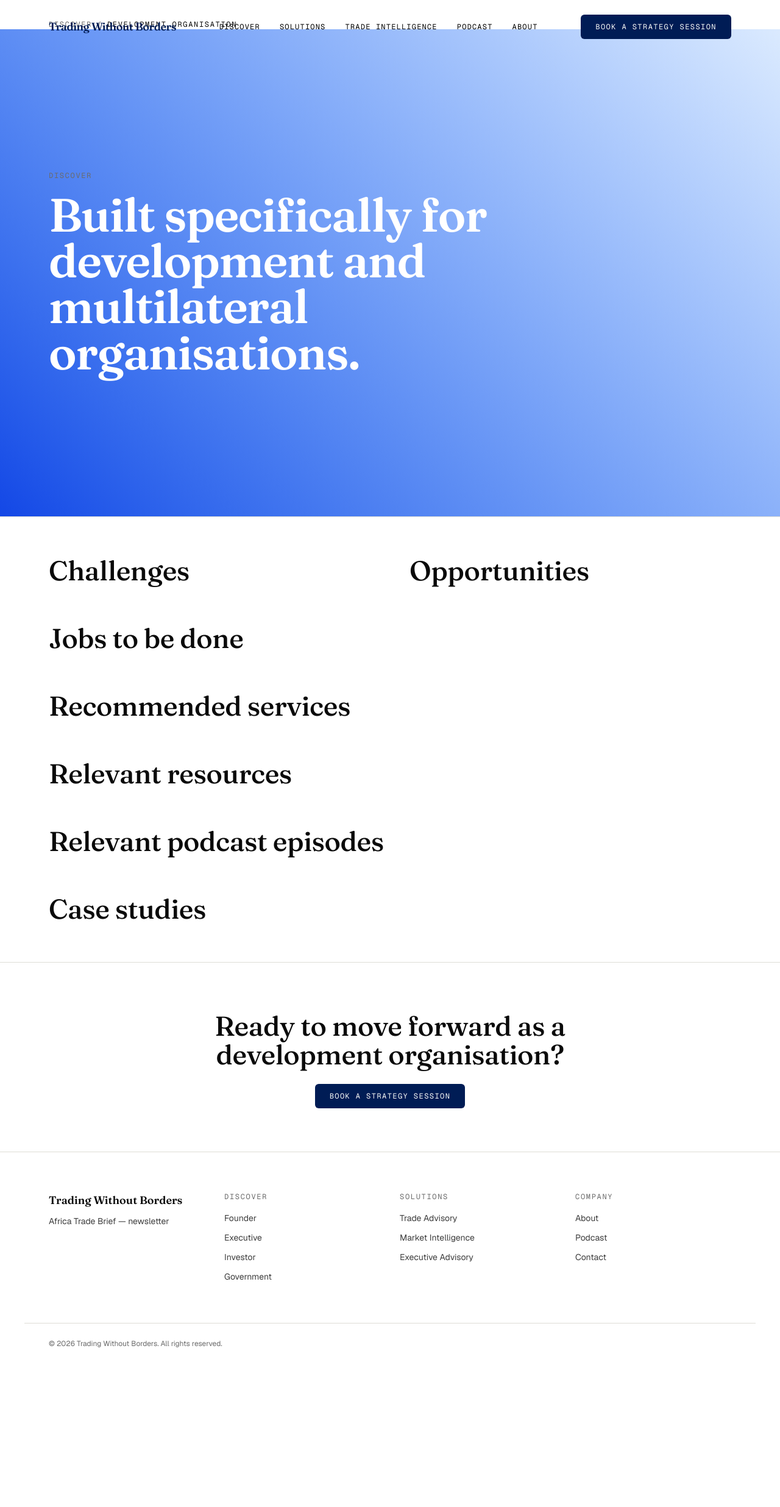
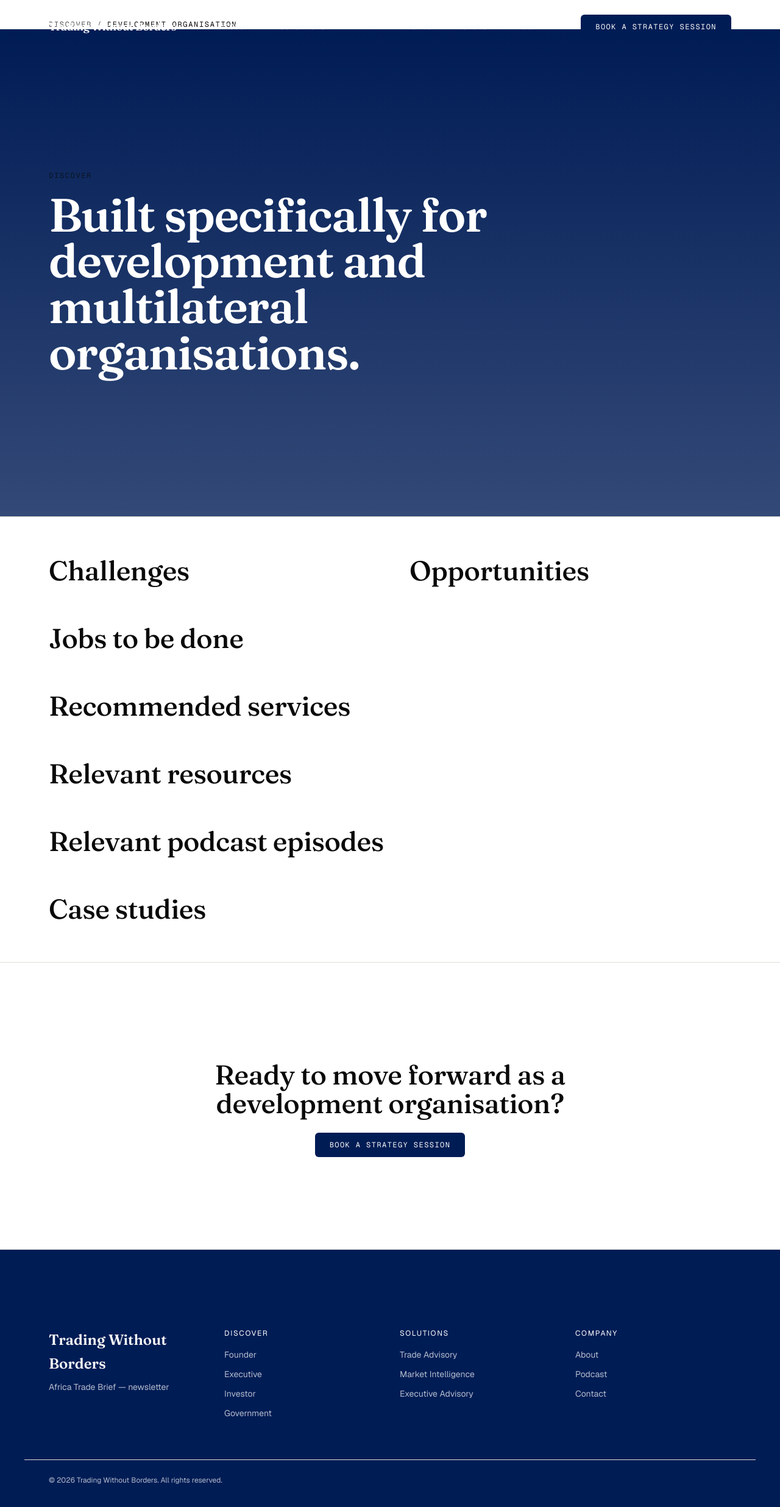
Before and after one commit to Udeme01/Trading-Without-Borders, a Next.js app: page /discover/development-organisation in a window 1280 px wide. Shown: the top 2472 px of the page at 61% size. Before the commit the page ends 2238 px from the top, so only its background shows below. Built offline with nearby package versions, Linux system fonts and the light colour scheme.

Commit message:
feat: completed all sections in the homepage

```diff
--- a/app/globals.css
+++ b/app/globals.css
@@ -62,17 +62,17 @@ p {
 }
 
 .meta-label {
-  @apply font-mono uppercase text-xs tracking-[0.14em] text-ink-40;
+  @apply font-mono uppercase text-xs tracking-[0.14em] text-ink/70;
 }
 
 ::selection {
   @apply bg-ink text-paper;
 }
 
-:focus-visible {
+/* :focus-visible {
   outline: 2px solid var(--color-ink);
   outline-offset: 3px;
-}
+} */
 
 @media (prefers-reduced-motion: reduce) {
   *,
--- a/components/content/RoleCard.tsx
+++ b/components/content/RoleCard.tsx
@@ -13,16 +13,16 @@ export default function RoleCard({
   return (
     <Link
       href={`/discover/${role.slug}`}
-      className="group relative block border border-line p-5 transition-colors hover:bg-[#001C55] rounded-2xl shadow-xs hover:shadow-2xl hover:translate-y-[-8px]"
+      className="group relative block border border-line p-5 py-32 transition-colors hover:bg-[#001C55] rounded-2xl shadow-xs hover:shadow-2xl hover:translate-y-[-8px] flex flex-col justify-between"
     >
-      <span className="meta-label text-black/60 group-hover:text-paper/45!">
+      <span className="meta-label text-black/60 group-hover:text-paper/45! absolute top-5">
         {String(index + 1).padStart(2, "0")}
       </span>
       <ArrowUpRight
         size={16}
         className="absolute right-5 top-5 text-black/60 group-hover:text-paper"
       />
-      <h3 className="mt-8 font-display text-xl font-semibold leading-snug text-[#001C55] group-hover:text-white">
+      <h3 className="mt-8 font-display text-xl font-semibold text-[#001C55] group-hover:text-white">
         {role.label}
       </h3>
       <p className="mt-2 text-xs leading-snug text-[#001C55] group-hover:text-white">
--- a/components/layout/Footer.tsx
+++ b/components/layout/Footer.tsx
@@ -31,19 +31,19 @@ const FOOTER_COLUMNS = [
 
 export default function Footer() {
   return (
-    <footer className="border-t border-line">
+    <footer className="border-t border-line bg-[#001C55] py-16 text-paper">
       <Container className="grid grid-cols-2 gap-8 py-16 md:grid-cols-4">
         <div className="col-span-2 md:col-span-1">
-          <p className="font-display text-lg font-semibold">Trading Without Borders</p>
-          <p className="mt-2 text-sm text-ink-60">Africa Trade Brief — newsletter</p>
+          <p className="font-display text-xl lg:text-2xl font-semibold">Trading Without Borders</p>
+          <p className="mt-2 text-sm text-white/70">Africa Trade Brief — newsletter</p>
         </div>
         {FOOTER_COLUMNS.map((col) => (
           <div key={col.heading}>
-            <p className="meta-label">{col.heading}</p>
+            <p className="uppercase text-xs tracking-[0.14em] text-white">{col.heading}</p>
             <ul className="mt-3 space-y-2">
               {col.links.map((link) => (
                 <li key={link.href}>
-                  <Link href={link.href} className="text-sm text-ink-60 hover:text-ink">
+                  <Link href={link.href} className="text-sm text-white/70 hover:text-white">
                     {link.label}
                   </Link>
                 </li>
@@ -53,7 +53,7 @@ export default function Footer() {
         ))}
       </Container>
       <Container className="border-t border-line py-6">
-        <p className="text-xs text-ink-40">
+        <p className="text-xs text-white/70">
           © {new Date().getFullYear()} Trading Without Borders. All rights reserved.
         </p>
       </Container>
--- a/components/layout/Header.tsx
+++ b/components/layout/Header.tsx
@@ -22,7 +22,7 @@ export default function Header() {
 
   useEffect(() => {
     const handleScroll = () => {
-      setIsScrolled(window.scrollY > 150);
+      setIsScrolled(window.scrollY > 50);
     };
 
     window.addEventListener("scroll", handleScroll);
@@ -34,12 +34,12 @@ export default function Header() {
 
   return (
     <header
-      className={`fixed top-0 inset-x-0 z-50 ${isScrolled ? "bg-white shadow-sm backdrop-blur-sm" : "bg-paper/0"} transition-colors`}
+      className={`fixed top-0 inset-x-0 z-50 ${isScrolled ? "bg-white shadow-2xl backdrop-blur-sm" : "bg-paper/0"} transition-colors`}
     >
       <Container className="flex items-center justify-between py-6">
         <Link
           href="/"
-          className="font-display text-lg font-semibold tracking-tight text-[#001C55] hover:text-[#001C55]/90"
+          className={`font-display text-lg font-semibold tracking-tight ${isScrolled ? "text-[#001C55]" : "text-white"}`}
         >
           Trading Without Borders
         </Link>
@@ -50,7 +50,7 @@ export default function Header() {
             toggle={setIsOpen}
             size={20}
             rounded
-            color="#000"
+            color={isScrolled ? "#001C55" : "#FFFFFF"}
           />
         </div>
 
@@ -59,7 +59,7 @@ export default function Header() {
             <Link
               key={link.href}
               href={link.href}
-              className="font-mono text-xs uppercase tracking-widest text-black"
+              className={`font-mono text-xs uppercase tracking-widest ${isScrolled ? "text-[#001C55]" : "text-white"}`}
             >
               {link.label}
             </Link>
--- a/components/sections/CTASection.tsx
+++ b/components/sections/CTASection.tsx
@@ -11,7 +11,7 @@ export default function CTASection({
   cta?: { href: string; label: string };
 }) {
   return (
-    <section className="border-t border-line py-20 text-center">
+    <section className="border-t border-line py-40 text-center">
       <Container>
         <h2 className="mx-auto max-w-2xl">{headline}</h2>
         <div className="mt-8">
--- a/components/sections/Hero.tsx
+++ b/components/sections/Hero.tsx
@@ -20,7 +20,7 @@ export default function Hero({
   secondaryCta,
 }: HeroProps) {
   return (
-    <section className="border-b border-line min-h-screen flex items-center py-20 bg-linear-45 from-blue-700 to-blue-100">
+    <section className="border-b border-line min-h-screen flex items-center py-20 bg-linear-to-b from-[#001C55] to-[#001C55]/80">
       <Container>
         {eyebrow && <p className="meta-label mb-4">{eyebrow}</p>}
         <h1 className="max-w-4xl font-bold text-3xl md:text-6xl text-white">
--- a/components/sections/NewsletterBanner.tsx
+++ b/components/sections/NewsletterBanner.tsx
@@ -4,11 +4,15 @@ import Container from "@/components/ui/Container";
 // Trade Intelligence article per the Content Relationship Map.
 export default function NewsletterBanner() {
   return (
-    <section className="border-y border-line bg-ink-80/3 py-16">
+    <section className="border-y border-line bg-[#001C55] py-16 md:py-32">
       <Container className="flex flex-col items-start justify-between gap-6 md:flex-row md:items-center">
         <div>
-          <p className="meta-label">Africa Trade Brief</p>
-          <h3 className="mt-2">Trade intelligence, in your inbox.</h3>
+          <p className="uppercase text-xs tracking-[0.14em] text-white/60">
+            Africa Trade Brief
+          </p>
+          <h3 className="mt-2 text-white md:text-xl">
+            Trade intelligence, in your inbox.
+          </h3>
         </div>
         {/* TODO: wire to email provider */}
         <form className="flex w-full max-w-sm gap-2 md:w-auto">
@@ -16,11 +20,11 @@ export default function NewsletterBanner() {
             type="email"
             required
             placeholder="you@company.com"
-            className="w-full border border-line bg-paper px-4 py-3 text-sm outline-hidden focus-visible:border-ink"
+            className="w-full border-none bg-paper px-4 py-3 text-sm outline-none rounded-md"
           />
           <button
             type="submit"
-            className="bg-ink px-5 py-3 font-mono text-xs uppercase tracking-[0.12em] text-paper hover:bg-ink-80"
+            className="bg-white text-black px-5 py-3 font-mono text-xs uppercase tracking-[0.12em] hover:bg-white/20 hover:text-white rounded-md"
           >
             Subscribe
           </button>
--- a/components/ui/Card.tsx
+++ b/components/ui/Card.tsx
@@ -11,21 +11,33 @@ interface CardProps {
 
 // One shared card shape for Role cards (Choose Your Journey), Solution
 // cards, Article cards, Podcast cards — pass different eyebrow/copy.
-export default function Card({ href, eyebrow, title, description, className }: CardProps) {
+export default function Card({
+  href,
+  eyebrow,
+  title,
+  description,
+  className,
+}: CardProps) {
   return (
     <Link
       href={href}
       className={cn(
-        "group block border border-line p-6 transition-colors hover:border-ink hover:bg-[#001C55] rounded-2xl shadow-xs hover:shadow-2xl hover:translate-y-[-8px]",
-        className
+        "group block border border-line p-6 transition-colors hover:border-ink hover:bg-[#001C55] rounded-2xl shadow-xs hover:shadow-2xl hover:translate-y-[-8px] py-32 relative",
+        className,
       )}
     >
-      {eyebrow && <span className="meta-label uppercase text-[10px] text-[#001C55] tracking-[0.14em] group-hover:text-white">{eyebrow}</span>}
+      {eyebrow && (
+        <span className="uppercase text-xs tracking-[0.14em] text-[10px] text-in/60 group-hover:text-white absolute top-5">
+          {eyebrow}
+        </span>
+      )}
       <h3 className="mt-2 font-display text-xl leading-snug group-hover:underline underline-offset-4 text-[#001C55] group-hover:text-white">
         {title}
       </h3>
       {description && (
-        <p className="mt-2 text-sm text-[#001C55] group-hover:text-white leading-relaxed">{description}</p>
+        <p className="mt-2 text-sm text-[#001C55] group-hover:text-white leading-relaxed">
+          {description}
+        </p>
       )}
     </Link>
   );
```
Also changed, not shown: app/page.tsx (+14 -13 lines).
